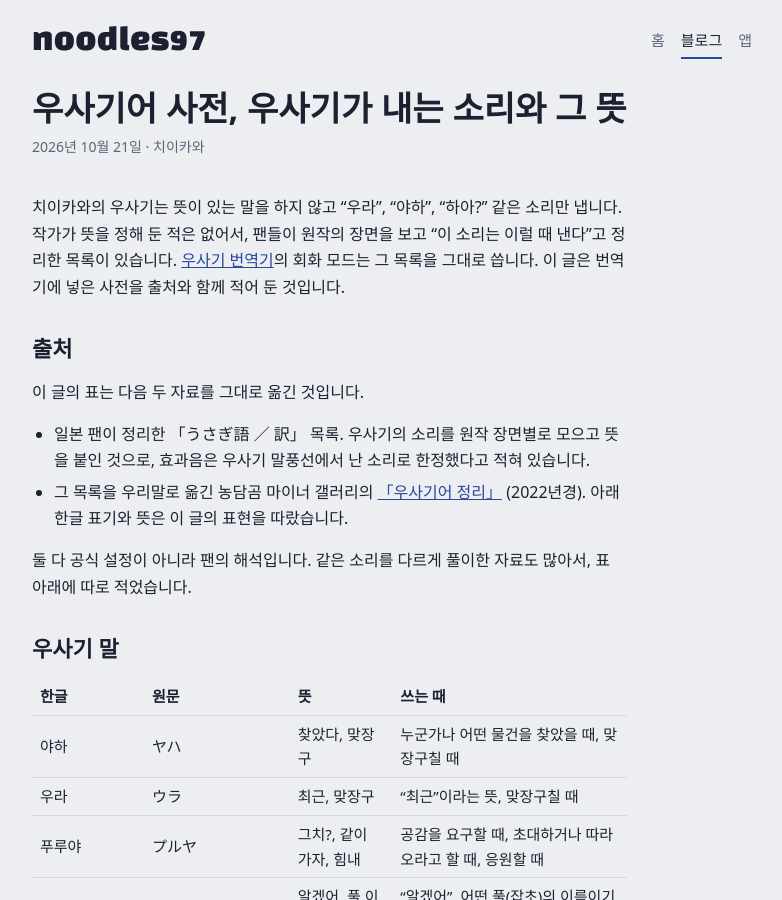
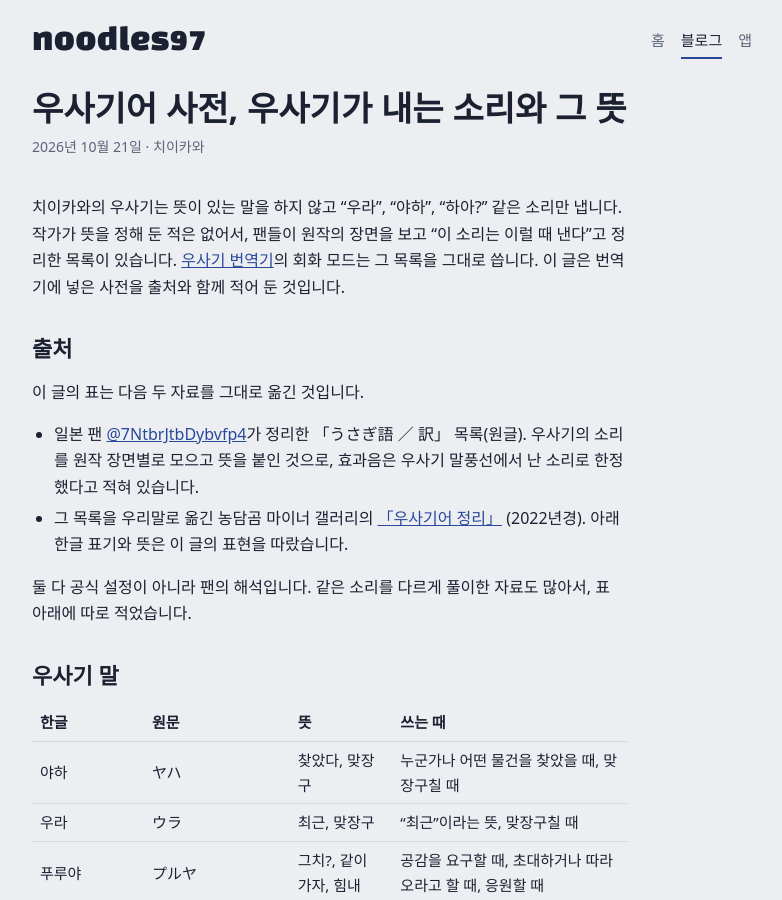
Before and after one commit to noodles97/noodles97.github.io, a Jekyll site: the page built from _posts/2026-10-21-usagi-language.md, in a window 1280 px wide and 900 px high. Shown: the whole window, without its empty margins (248-1030 px from the left). Built offline with Jekyll 4.4.1, drawn with Linux system fonts in a browser that asks for light colours; some web fonts are replaced; our own code applies the rules of GitHub Pages for plain Markdown files.

Commit message:
우사기어 사전 원글 출처(@7NtbrJtbDybvfp4) 표기
Co-Authored-By: Claude Fable 5.1 <noreply@anthropic.com>
Claude-Session: https://claude.ai/code/session_014dxx4G4nsDXr9ppbCLsvx3

```diff
--- a/_posts/2026-10-21-usagi-language.md
+++ b/_posts/2026-10-21-usagi-language.md
@@ -9,7 +9,7 @@ tags: [치이카와]
 
 이 글의 표는 다음 두 자료를 그대로 옮긴 것입니다.
 
-- 일본 팬이 정리한 「うさぎ語 ／ 訳」 목록. 우사기의 소리를 원작 장면별로 모으고 뜻을 붙인 것으로, 효과음은 우사기 말풍선에서 난 소리로 한정했다고 적혀 있습니다.
+- 일본 팬 [@7NtbrJtbDybvfp4](https://twitter.com/7NtbrJtbDybvfp4)가 정리한 「うさぎ語 ／ 訳」 목록(원글). 우사기의 소리를 원작 장면별로 모으고 뜻을 붙인 것으로, 효과음은 우사기 말풍선에서 난 소리로 한정했다고 적혀 있습니다.
 - 그 목록을 우리말로 옮긴 농담곰 마이너 갤러리의 [「우사기어 정리」](https://gall.dcinside.com/mgallery/board/view/?id=nongdamgom&no=11608) (2022년경). 아래 한글 표기와 뜻은 이 글의 표현을 따랐습니다.
 
 둘 다 공식 설정이 아니라 팬의 해석입니다. 같은 소리를 다르게 풀이한 자료도 많아서, 표 아래에 따로 적었습니다.
--- a/usagi-translator/index.html
+++ b/usagi-translator/index.html
@@ -85,9 +85,9 @@
   <details class="info">
     <summary>우사기어 사전 (회화 모드)</summary>
     <div class="info-body">
-      <p>우사기는 뜻이 있는 말을 하지 않고 「ウラ」「ヤハ」「ハア？」 같은 소리만 냅니다. 공식 설정에는 뜻이 없어서, 일본 팬이 원작 장면을 보고 정리한 「うさぎ語 訳」 목록과 그것을 우리말로 옮긴 농담곰 갤러리의 「우사기어 정리」를 그대로 따랐습니다. 회화 모드는 이 사전에 맞는 말은 사전대로, 나머지 말은 추임새로 바꿉니다. 뜻풀이는 한글·가타카나·히라가나 표기와 길게 끈 소리(하아아아?)를 모두 알아보고, 일본어로 적힌 우사기 말은 한글 읽기를 함께 보여 줍니다.</p>
+      <p>우사기는 뜻이 있는 말을 하지 않고 「ウラ」「ヤハ」「ハア？」 같은 소리만 냅니다. 공식 설정에는 뜻이 없어서, 일본 팬(<a href="https://twitter.com/7NtbrJtbDybvfp4" rel="noopener">@7NtbrJtbDybvfp4</a>)이 원작 장면을 보고 정리한 「うさぎ語 訳」 목록과 그것을 우리말로 옮긴 농담곰 갤러리의 「우사기어 정리」를 그대로 따랐습니다. 회화 모드는 이 사전에 맞는 말은 사전대로, 나머지 말은 추임새로 바꿉니다. 뜻풀이는 한글·가타카나·히라가나 표기와 길게 끈 소리(하아아아?)를 모두 알아보고, 일본어로 적힌 우사기 말은 한글 읽기를 함께 보여 줍니다.</p>
       <table class="dict"><thead><tr><th>우사기 말</th><th>뜻</th><th>쓰는 때</th></tr></thead><tbody id="dict"></tbody></table>
-      <p class="sources">출처: <a href="https://gall.dcinside.com/mgallery/board/view/?id=nongdamgom&amp;no=11608" rel="noopener">우사기어 정리 (농담곰 갤러리)</a>와 그 원문인 일본 팬의 「うさぎ語 訳」 목록. 그 밖에 참고: <a href="https://namu.wiki/w/%ED%86%A0%EB%81%BC(%EB%A8%BC%EC%9E%91%EA%B7%80)" rel="noopener">토끼 (나무위키)</a>, <a href="https://chiikawa.hatenablog.jp/entry/character/%E3%81%86%E3%81%95%E3%81%8E/%E5%A5%87%E5%A3%B0%E9%9B%86" rel="noopener">うさぎの奇声 まとめ</a>, <a href="https://manga-game.com/tiikawa-usagi/" rel="noopener">うさぎ語ハァ？の意味</a>, <a href="https://github.com/wrobobear/Chiikawa_usagi_language" rel="noopener">Chiikawa usagi language (GitHub)</a>.</p>
+      <p class="sources">출처: 일본 팬 <a href="https://twitter.com/7NtbrJtbDybvfp4" rel="noopener">@7NtbrJtbDybvfp4</a>의 「うさぎ語 訳」 목록(원글)과 그것을 우리말로 옮긴 <a href="https://gall.dcinside.com/mgallery/board/view/?id=nongdamgom&amp;no=11608" rel="noopener">우사기어 정리 (농담곰 갤러리)</a>. 그 밖에 참고: <a href="https://namu.wiki/w/%ED%86%A0%EB%81%BC(%EB%A8%BC%EC%9E%91%EA%B7%80)" rel="noopener">토끼 (나무위키)</a>, <a href="https://chiikawa.hatenablog.jp/entry/character/%E3%81%86%E3%81%95%E3%81%8E/%E5%A5%87%E5%A3%B0%E9%9B%86" rel="noopener">うさぎの奇声 まとめ</a>, <a href="https://manga-game.com/tiikawa-usagi/" rel="noopener">うさぎ語ハァ？の意味</a>, <a href="https://github.com/wrobobear/Chiikawa_usagi_language" rel="noopener">Chiikawa usagi language (GitHub)</a>.</p>
     </div>
   </details>
 
```
Also changed, not shown: _posts/2026-10-21-usagi-translator.md (+1 -1 lines).
